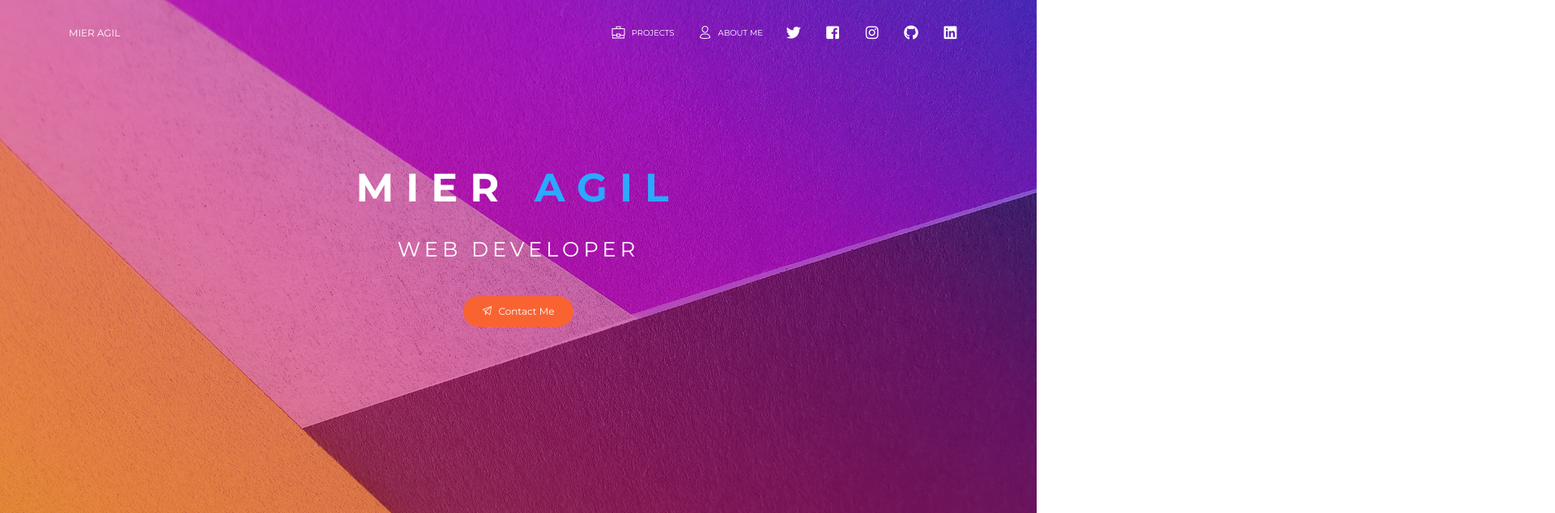
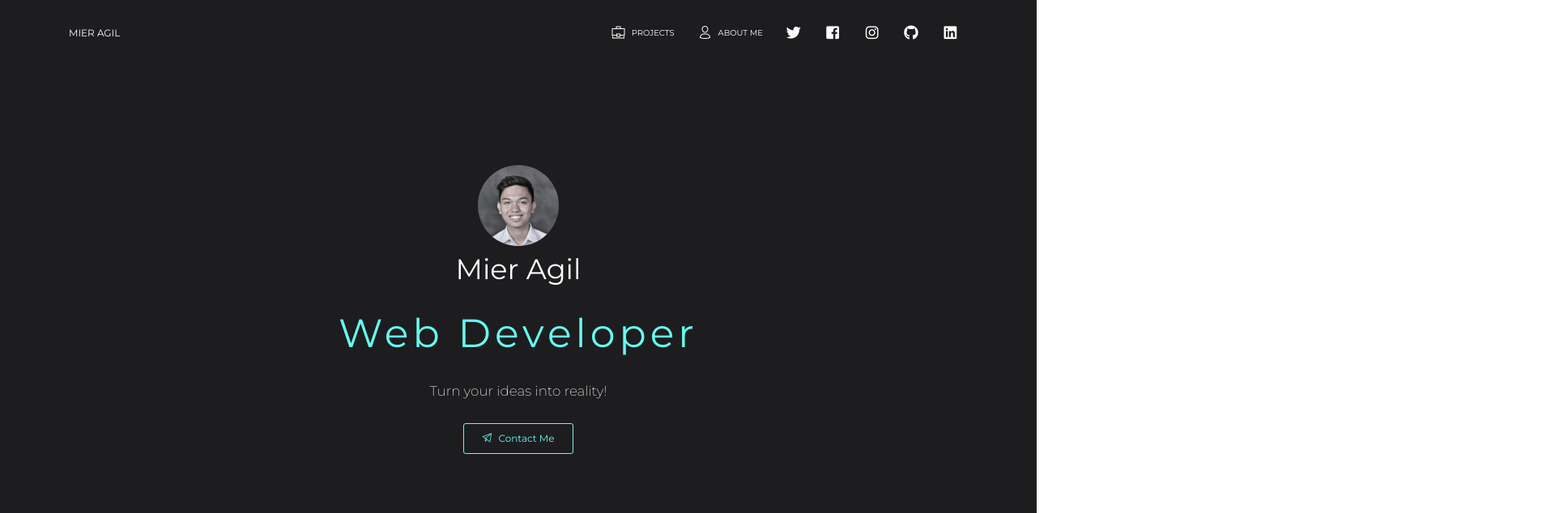
Before and after one commit to mieragil/mieragil.github.io, a website: page index.html in a window 1280 px wide. Shown: the top 634 px of the page at 81% size, 1920 px wide, since content can reach past the window. Drawn offline with nearby package versions, Linux system fonts and the light colour scheme.

Commit message:
new hero

```diff
--- a/assets/css/style.css
+++ b/assets/css/style.css
@@ -104,6 +104,10 @@
     background-color: #000000;
   }
 
+  .bg-custom-black{
+    background-color: #292a2c;
+  }
+
   .hero-card{
     padding: 60px 20px;
   }
@@ -120,6 +124,14 @@
     padding: 0 40px;
   }
 
+  .text-custom-blue{
+    color:#66fcf1;
+  }
+
+  .bg-custom-blue{
+    background-color:#66fcf1;
+  }
+
   @media screen and (max-width: 768px) {
     .card-p{
       padding: 0px;
--- a/index.html
+++ b/index.html
@@ -94,17 +94,19 @@
 
   <!-- header  -->
   <div class="wrapper">
-    <div class="page-header clear-filter" filter-color="orange">
-      <div class="page-header-image" style="background-image:url('./assets/img/flat1.jpg');">
+    <div class="page-header bg-custom-black" filter-color="">
+      <div class="page-header-image" >
+        <!-- style="background-image:url('./assets/img/flat1.jpg');" -->
       </div>
-      <div class="container ">
-        <div class="row ">
+      <div class="container">
+        <div class="row">
           <div class="col-lg-12 col-md-4 col-sm-12">
             <div class="card bg-transparent hero-card mt-5">
-              <h1 class="wow slideInLeft"style="letter-spacing: 15px;"><strong>MIER <span class="text-info">AGIL</span></strong></h1 >
-              <h3 class="wow zoomIn"style="letter-spacing: 5px;"> WEB DEVELOPER </h3>
-              <!-- <p class="small">Lorem ipsum dolor sit, amet consectetur adipisicing elit. Odit eligendi labore est qui tempore, laudantium minima hic ullam nisi? Modi alias hic et doloremque amet sequi aliquam aspernatur maiores reiciendis!</p> -->
-              <a href="mailto:mieragil@gmail.com"> <button type="button" class="btn btn-round btn-primary animated slideInUp"> <i class="now-ui-icons mr-2 ui-1_send"> </i>Contact Me</button> </a>
+              <img src="assets/img/face.JPG" class="img-fluid rounded-circle mb-2" width="100" alt="" srcset="">
+              <h2 class="wow slideInLeft ">Mier Agil</h2>
+              <h1 class="text-custom-blue wow zoomIn "style="letter-spacing: 5px;"> Web Developer </h1>
+              <p class="">Turn your ideas into reality!</p>
+              <a href="mailto:mieragil@gmail.com"> <button type="button" class="btn btn-outline-light text-custom-blue animated slideInUp"> <i class="now-ui-icons mr-2 ui-1_send"> </i>Contact Me</button> </a>
             </div>
           </div>
           <!-- <div class="col-lg-8 col-md-8 col-sm-12"></div> -->
@@ -117,7 +119,7 @@
     <!-- end of header -->
 
     <!-- About me section -->
-    <div class="section section-about pt-0 bg-dark " id="#download-section">
+    <div class="section bg-custom-black section-about pt-0 " id="#download-section">
       <div class="container">
 
         <div class="row justify-content-md-center">
```
Also changed, not shown: assets/img/face.JPG (added).
